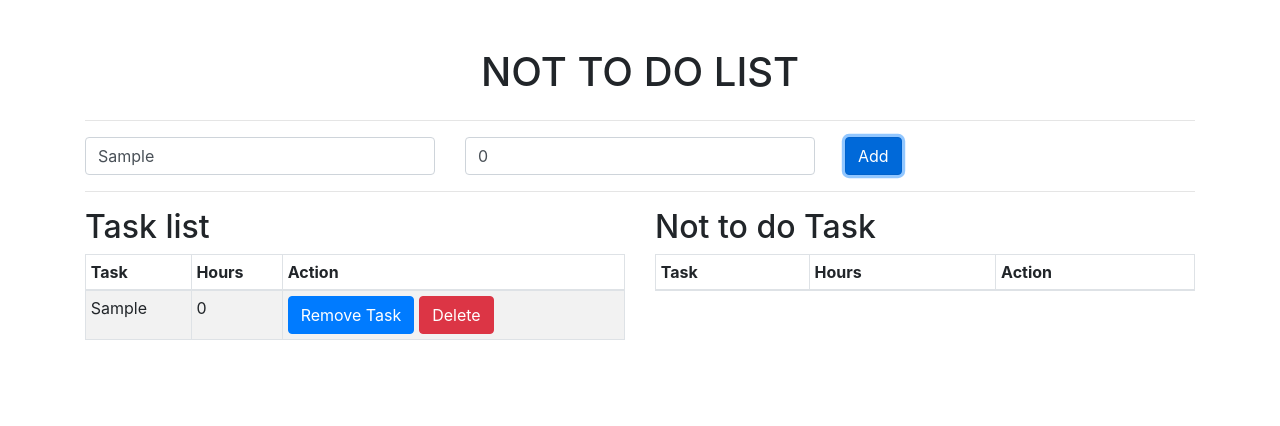
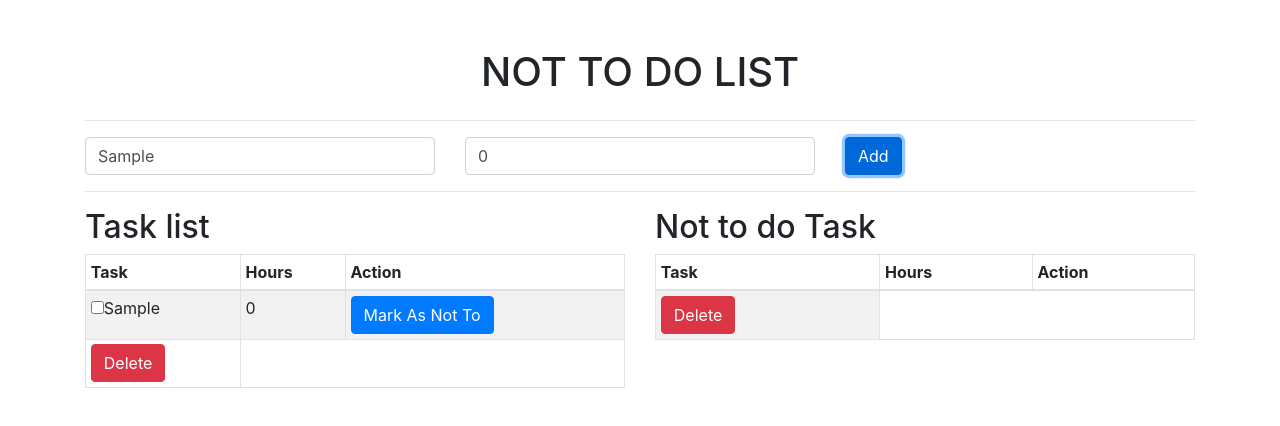
Before and after one commit to DivakarRaut23/not-to-do-list, a React (Create React App) app: page / in a window 1280 px wide. Both pictures are taken after typing "Sample" into the empty fields and a click on the button "Add". Shown: the top 426 px of the page. Built offline with nearby package versions, Linux system fonts and the light colour scheme.

Commit message:
added checkbox to tasklist

```diff
--- a/src/App.css
+++ b/src/App.css
@@ -2,3 +2,8 @@
   background-color: bisque;
   min-height: ;
 }
+
+input:checked + label {
+  color: red;
+  text-decoration: line-through;
+}
--- a/src/App.js
+++ b/src/App.js
@@ -13,6 +13,8 @@ const  App = () => {
 
 const [taskList, setTaskList] = useState([]);
 const [notToDoList, setNotToDoList] = useState([])
+const [index, setIndex] = useState([])
+const [noIndex, setNoIndex] = useState([])
 
 const handleOnAddTask = formData => {
 
@@ -25,7 +27,6 @@ const handleOnAddTask = formData => {
     setTaskList([...taskList, formData]);
 
   }
-
 }
 
 const handleOnRemoveTask = index => {
@@ -40,16 +41,22 @@ const handleOnRemoveTask = index => {
   console.log(notToDoList)
 }
 
-const handleOnDeleteTask = index => {
-
-  const updatedArray = taskList.filter((item,i) => i !== index);
-  setTaskList(updatedArray)
+const handleOnDeleteTask = (index) => {
+  if(window.confirm("Are you sure want to delete the selected items? ")){
+    const updatedArray = taskList.filter((item,i) => !index.includes(i));
+    console.log("Updated array after delete>>", updatedArray)
+    setTaskList(updatedArray)
+    setIndex([]);
+  }
 }
 
-const handleOnDeleteNotToList = index => {
-
-  const updatedArray = notToDoList.filter((item,i) => i !== index);
-  setNotToDoList(updatedArray)
+const handleOnDeleteLeisure = (index) => {
+  if(window.confirm("Are you sure want to delete the selected items? ")){
+    const updatedArray = notToDoList.filter((item,i) => !index.includes(i));
+    console.log("Updated array after delete>>", updatedArray)
+    setNotToDoList(updatedArray)
+    setNoIndex([]);
+  }
 }
 
 const markAsToDo = index => {
@@ -96,13 +103,17 @@ const totalHour = hourSaved + hoursAllocated ;
     taskLists={taskList}
     handleOnRemoveTask={handleOnRemoveTask}
     handleOnDeleteTask={handleOnDeleteTask}
+    index={index}
+    setIndex={setIndex}
     />
     </Col>
     <Col>
     <NotToDoLists
     notToDoList={notToDoList}
     markAsToDo={markAsToDo}
-    handleOnDeleteNotToList={handleOnDeleteNotToList}
+    handleOnDeleteLeisure={handleOnDeleteLeisure}
+    noIndex={noIndex}
+    setNoIndex={setNoIndex}
     />
     </Col>
   </Row>
--- a/src/components/notToDoLists/NotToDoLists.js
+++ b/src/components/notToDoLists/NotToDoLists.js
@@ -1,7 +1,22 @@
 import React from 'react'
 import {Table, Button} from 'react-bootstrap';
 
-export  const NotToDoLists = ({notToDoList, markAsToDo,handleOnDeleteNotToList}) => {
+export  const NotToDoLists = ({notToDoList, markAsToDo,handleOnDeleteLeisure,noIndex,setNoIndex}) => {
+
+  const ifChecked = e => {
+    const {checked, value} = e.target;
+    console.log(checked, value)
+    if(checked){
+      return setNoIndex([...noIndex, +value])
+
+    }
+      const removeIndex = noIndex.filter((item) => item !== value);
+      setNoIndex(removeIndex)
+      console.log("index after popping>>", noIndex)
+
+  }
+
+
     return (
         <>
         <h2>Not to do Task</h2>
@@ -18,17 +33,22 @@ export  const NotToDoLists = ({notToDoList, markAsToDo,handleOnDeleteNotToList})
 
 return (
     <tr key={index}>
-    <td>{nt.title}</td>
+    <td><input onChange={ifChecked}  defaultValue=
+                {index} type="checkbox" />
+                {""}
+    <label>{nt.title}</label></td>
     <td>{nt.hr}</td>
     <td>
       <Button onClick={() => markAsToDo(index)}> Add to Task </Button>
-      <Button variant="danger" style={{marginLeft:'5px'}}onClick={() => handleOnDeleteNotToList(index)}> Delete </Button>
       </td>
     </tr>
 )
 
 })
 }
+<tr>
+    <td> <Button variant="danger" onClick={() => handleOnDeleteLeisure(noIndex)}> Delete </Button></td>
+</tr>
   </tbody>
 </Table>
 </>
--- a/src/components/taskList/TaskLists.js
+++ b/src/components/taskList/TaskLists.js
@@ -1,9 +1,22 @@
-import React from 'react'
+import React, {useState} from 'react'
 import {Table, Button} from 'react-bootstrap'
 
-export const TaskLists = ({taskLists,handleOnRemoveTask,handleOnDeleteTask}) => {
 
-  console.log(taskLists)
+
+export const TaskLists = ({taskLists,handleOnRemoveTask,handleOnDeleteTask,index,setIndex}) => {
+
+  const ifChecked = e => {
+    const {checked, value} = e.target;
+    console.log(checked, value)
+    if(checked){
+      return setIndex([...index, +value])
+
+    }
+      const removeIndex = index.filter((item) => item !== value);
+      setIndex(removeIndex)
+      console.log("index after popping>>", index)
+
+  }
 
 
     return (
@@ -23,17 +36,23 @@ export const TaskLists = ({taskLists,handleOnRemoveTask,handleOnDeleteTask}) =>
 
             return (
                 <tr key={index}>
-                <td>{t.title}</td>
+                {/* <td><input onChange={()=> ifChecked(index) }type="checkbox" /></td> */}
+                <td><input onChange={ifChecked}  defaultValue=
+                {index} type="checkbox" />
+                {""}
+                <label>{t.title}</label></td>
                 <td>{t.hr}</td>
                 <td>
-                  <Button onClick={() => handleOnRemoveTask(index)}> Remove Task </Button>
-                  <Button variant="danger" style={{marginLeft:'5px'}}onClick={() => handleOnDeleteTask(index)}> Delete </Button>
+                  <Button onClick={() => handleOnRemoveTask(index)}> Mark As Not To </Button>
                   </td>
                 </tr>
             )
 
             })
         }
+        <tr>
+          <td> <Button variant="danger" onClick={() => handleOnDeleteTask(index)}> Delete </Button></td>
+        </tr>
 
 
   </tbody>
```
